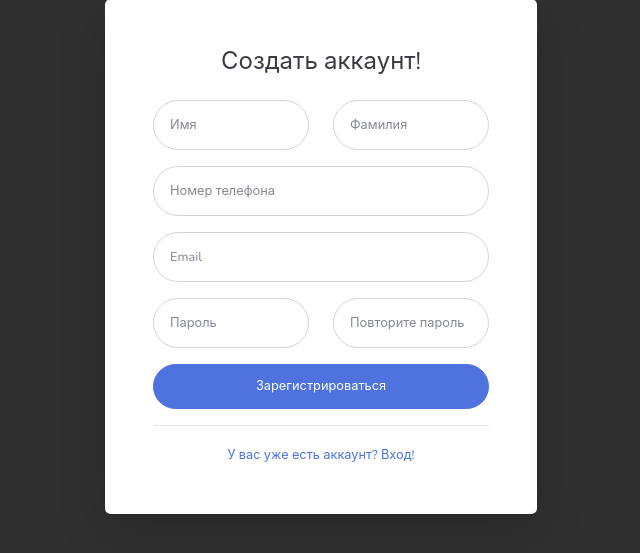
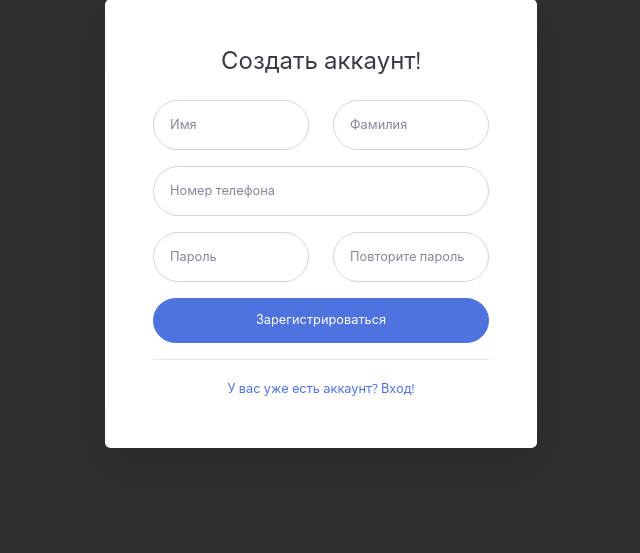
Before and after one commit to kuanqk/yourightkz, a Django app: page /register.html in a window 1280 px wide. Shown: the part 129-682 px from the top of the page, without its empty margins (319-959 px from the left). Run offline with Django 3.2, Linux system fonts and the light colour scheme; some libraries are stand-ins or nearby versions.

Commit message:
registration form

```diff
--- a/app/templates/forgot-password.html
+++ b/app/templates/forgot-password.html
@@ -42,7 +42,7 @@
                                     <div class="text-center">
                                         <h1 class="h4 text-gray-900 mb-2">Забыли пароль?</h1>
                                         <p class="mb-4">Мы вас понимаем, всякое случается. Просто введите свой номер телефона ниже
-                                            и мы отправим вам ссылку для сброса пароля!</p>
+                                            и мы отправим код для сброса пароля!</p>
                                     </div>
                                     <form class="user" method="post">
                                         {% csrf_token %}
--- a/app/templates/register.html
+++ b/app/templates/register.html
@@ -55,11 +55,11 @@
                                            name="phone"
                                         placeholder="Номер телефона">
                                 </div>
-                                <div class="form-group">
-                                    <input type="email" class="form-control form-control-user" id="exampleInputEmail"
-                                           name="email"
-                                        placeholder="Email">
-                                </div>
+{#                                 <div class="form-group">#}
+{#                                     <input type="email" class="form-control form-control-user" id="exampleInputEmail"#}
+{#                                            name="email"#}
+{#                                         placeholder="Email">#}
+{#                                  </div>#}
                                 <div class="form-group row">
                                     <div class="col-sm-6 mb-3 mb-sm-0">
                                         <input type="password" class="form-control form-control-user"
```
